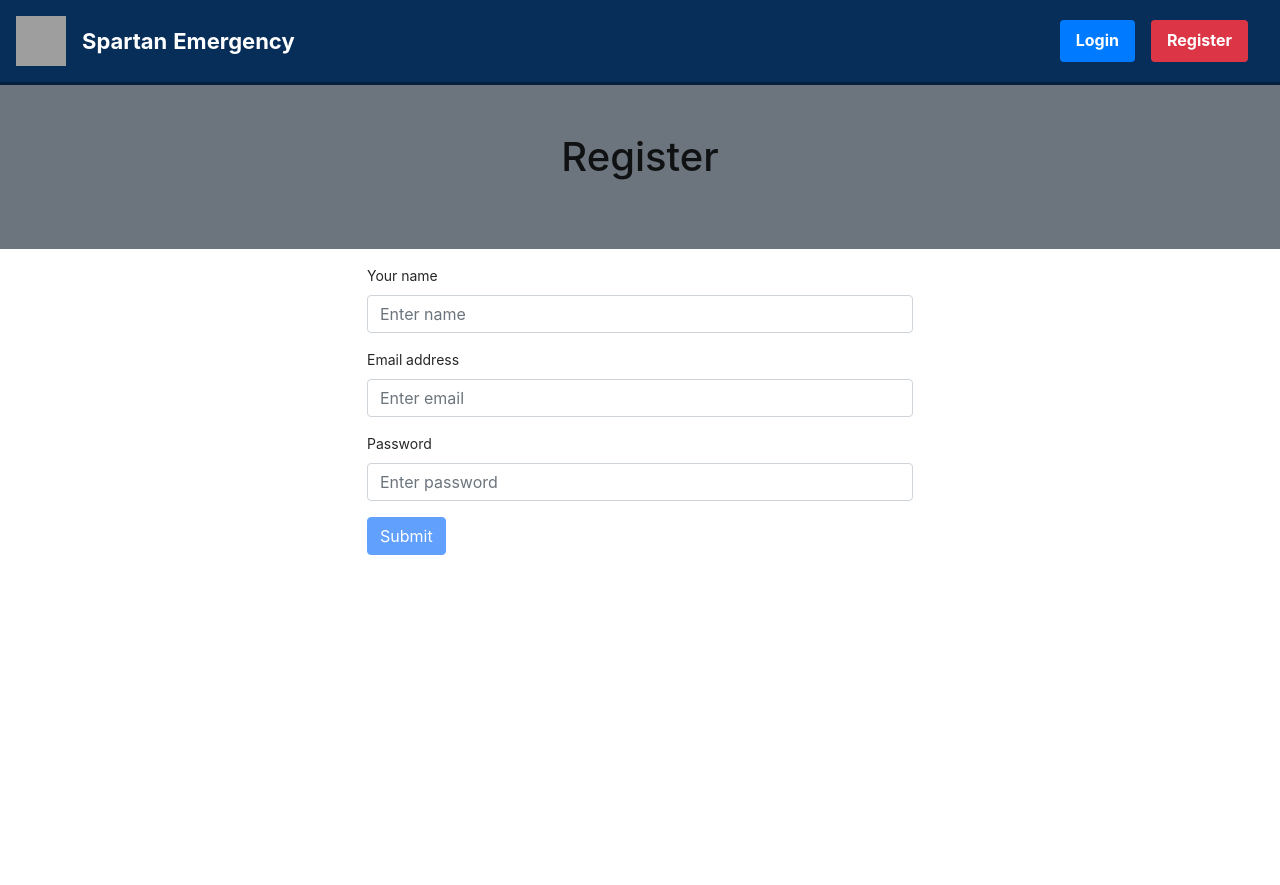
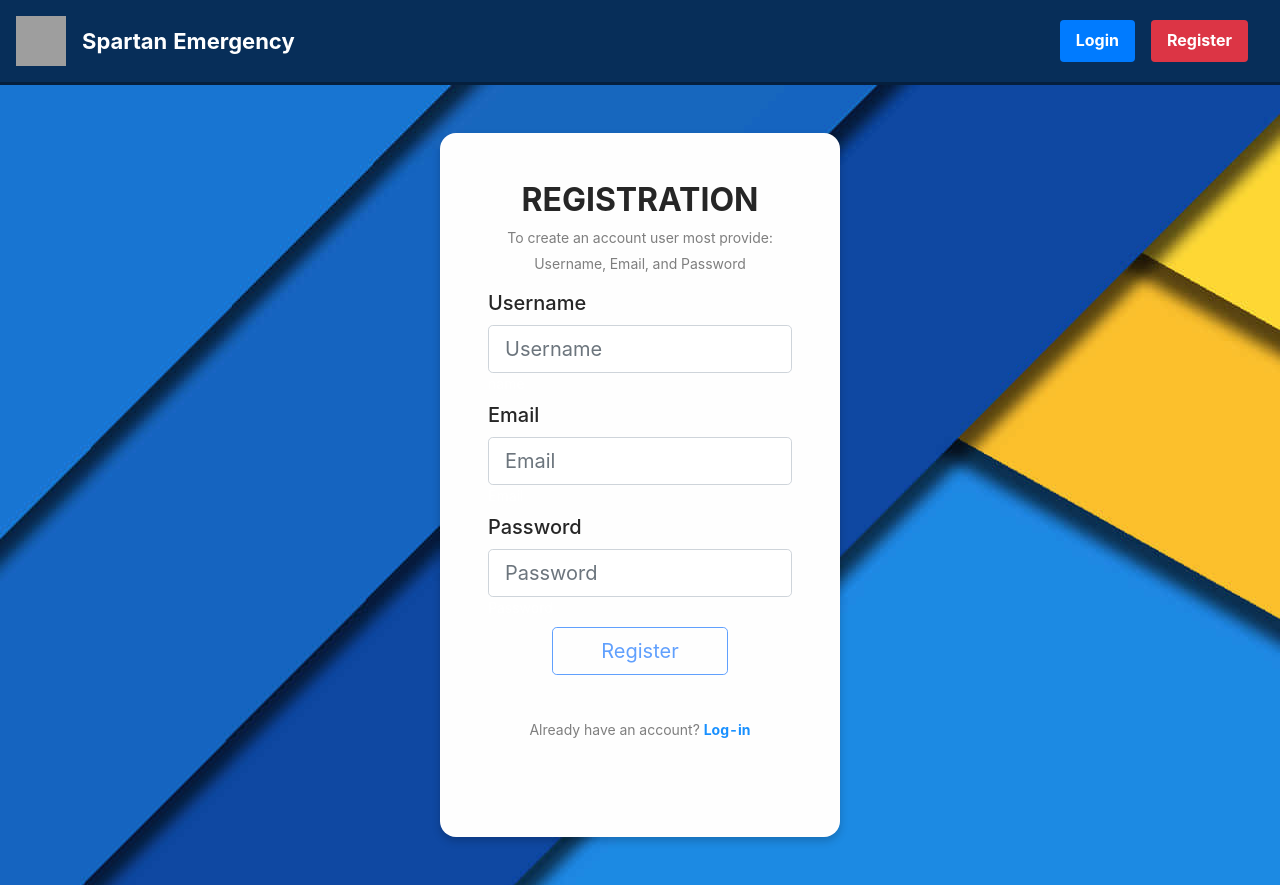
Before and after one commit to Jxxx-Vx/CMPE195, a React (Create React App) app in the folder client/: page /register in a window 1280 px wide. Before the commit the page ends 800 px from the top, so only its background shows below. Built offline with nearby package versions, Linux system fonts and the light colour scheme; grey boxes are pictures that could not be loaded.

Commit message:
Update Login and Registration
Buttons should also be alligned

```diff
--- a/client/src/auth/Login.js
+++ b/client/src/auth/Login.js
@@ -57,7 +57,7 @@ const Login = ({ history }) => {
             >
               <MDBCardBody className="p-5 d-flex flex-column align-items-center mx-auto w-100">
                 <h2 className="fw-bold mb-2 text-uppercase">Login</h2>
-                <p className="text-black-50 mb-5">
+                <p className="text-black-50 mb-4">
                   Please enter your login and password!
                 </p>
                 <form onSubmit={handleSubmit}>
@@ -85,9 +85,11 @@ const Login = ({ history }) => {
                     value={password}
                     onChange={(e) => setPassword(e.target.value)}
                   />
-                  <MDBBtn outline className="mx-2 px-5" size="lg" disabled={!name || !password}>
-                    Login
-                  </MDBBtn>
+                  <div className="d-flex justify-content-center align-items-center">
+                    <MDBBtn outline className="mx-2 px-5" size="lg" disabled={!name || !password}>
+                      Login
+                    </MDBBtn>
+                  </div>
                 </form>
 
                 <br />
--- a/client/src/auth/Register.js
+++ b/client/src/auth/Register.js
@@ -2,6 +2,16 @@ import { useState } from "react";
 import RegisterForm from "../components/RegisterForm";
 import { toast } from "react-toastify";
 import { register } from "../actions/auth";
+import "../style/LoginSignup.css";
+import {
+  MDBBtn,
+  MDBContainer,
+  MDBRow,
+  MDBCol,
+  MDBCard,
+  MDBCardBody,
+  MDBInput,
+} from "mdb-react-ui-kit";
 
 const Register = ({ history }) => {
   const [name, setName] = useState("");
@@ -27,25 +37,83 @@ const Register = ({ history }) => {
 
   return (
     <>
-      <div className="container-fluid bg-secondary p-5 text-center">
-        <h1>Register</h1>
-      </div>
+      <MDBContainer fluid className="logincontainer">
+        <MDBRow className="d-flex justify-content-center align-items-center h-100">
+          <MDBCol col="12">
+            <MDBCard
+              className="cardbody  text-white my-5 mx-auto"
+              style={{ borderRadius: "1rem", maxWidth: "400px" }}
+            >
+              <MDBCardBody className="p-5 d-flex flex-column align-items-center mx-auto w-100">
+                <h2 className="fw-bold mb-2 text-uppercase">Registration</h2>
+                <p className="text-black-50 mb-1">
+                  To create an account user most provide:
+                </p>
+                <p className="text-black-50 mb-3">
+                  Username, Email, and Password
+                </p>
+                <form onSubmit={handleSubmit}>
+                  <h5>Username</h5>
+                  <MDBInput
+                    className="name-textbox"
+                    labelClass="text-white"
+                    label="name"
+                    id="formControlLg"
+                    type="text"
+                    size="lg"
+                    placeholder="Username"
+                    value={name}
+                    onChange={(e) => setName(e.target.value)}
+                  />
+                  <h5>Email</h5>
+                  <MDBInput
+                    className="email-textbox"
+                    labelClass="text-white"
+                    label="Email"
+                    id="formControlLg"
+                    type="email"
+                    size="lg"
+                    placeholder="Email"
+                    value={email}
+                    onChange={(e) => setEmail(e.target.value)}
+                  />
+                  <h5>Password</h5>
+                  <MDBInput
+                    className="password-textbox"
+                    labelClass="text-white"
+                    label="Password"
+                    id="formControlLg"
+                    type="password"
+                    size="lg"
+                    placeholder="Password"
+                    value={password}
+                    onChange={(e) => setPassword(e.target.value)}
+                  />
+                  <div className="d-flex justify-content-center align-items-center">
+                    <MDBBtn outline className="mx-2 px-5 btn btn-primary" size="lg" disabled={!name || !password}>
+                      Register
+                    </MDBBtn>
+                  </div>
+                </form>
 
-      <div className="container">
-        <div className="row">
-          <div className="col-md-6 offset-md-3">
-            <RegisterForm
-              handleSubmit={handleSubmit}
-              name={name}
-              setName={setName}
-              email={email}
-              setEmail={setEmail}
-              password={password}
-              setPassword={setPassword}
-            />
-          </div>
-        </div>
-      </div>
+                <br />
+                <br />
+                <div>
+                  <p className="mb-5 text-black-50">
+                    Already have an account?{" "}
+                    <a
+                      href="http://localhost:3000/login"
+                      class="text-dark-50 fw-bold"
+                    >
+                      Log-in
+                    </a>
+                  </p>
+                </div>
+              </MDBCardBody>
+            </MDBCard>
+          </MDBCol>
+        </MDBRow>
+      </MDBContainer>
     </>
   );
 };
```
Also changed, not shown: 1 other file (tests, documents, lock files or other folders).
